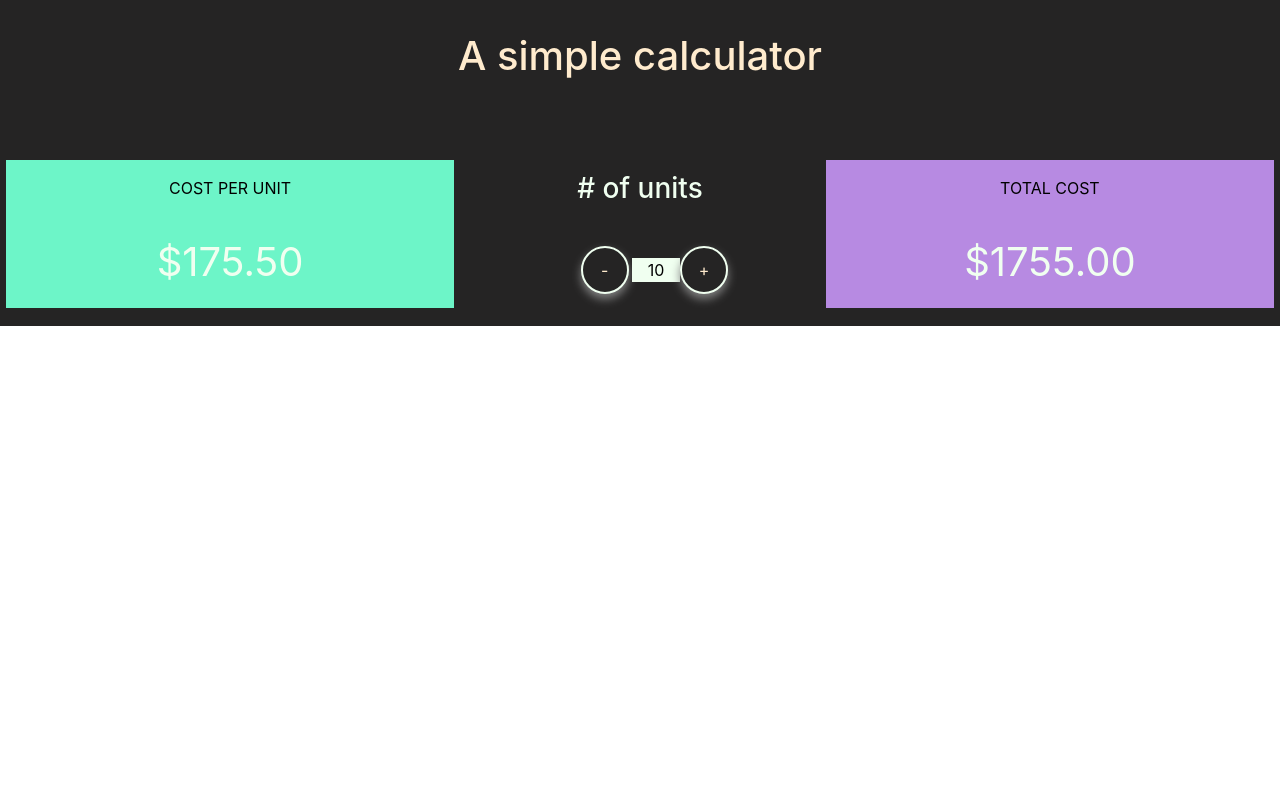
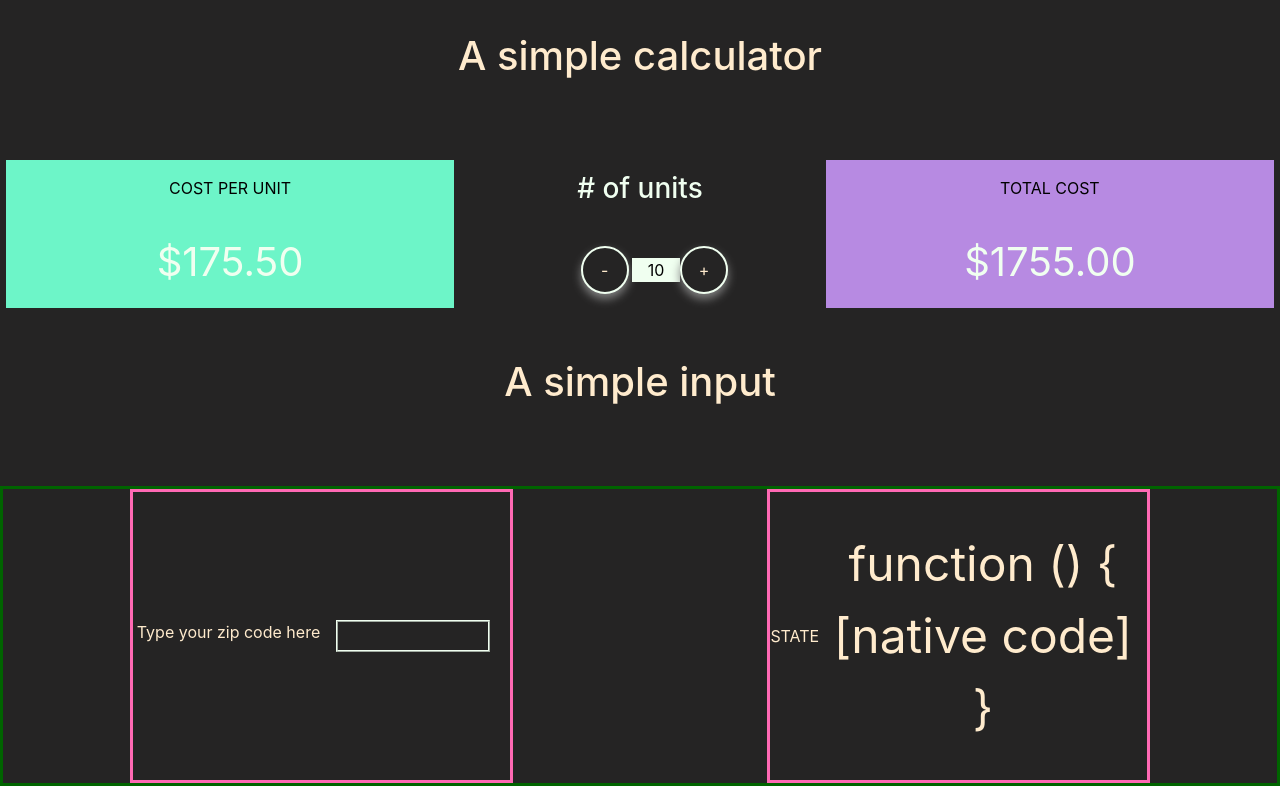
Before and after one commit to dwoodjazz/nuxt-app, a Nuxt app: page / in a window 1280 px wide. Built offline with nearby package versions, Linux system fonts and the light colour scheme.

Commit message:
Thursday Nov 18 changes including a second zipcode input project

```diff
--- a/components/Counter.vue
+++ b/components/Counter.vue
@@ -22,6 +22,22 @@
         <div class="totalCostItem costAmount" id="totalDisplay">${{(count*175.50).toFixed(2)}}</div>
       </div>
     </div>
+
+    <div class="hero">
+      <h1>A simple input</h1>
+    </div>
+    <div class="simpleInput">
+      <div class="inputBox">
+        <label for="zipCode">Type your zip code here</label>
+        <input type="text" id="zipEntry" name="zip" required
+       minlength="5" maxlength="5" size="10">
+      </div>
+
+      <div class="stateBox">
+        <div class="state">STATE</div>
+        <div id="stateResult" >{{zipToState}}</div>
+      </div>
+    </div>
   </div>
 </template>
 
@@ -41,11 +57,180 @@ export default {
     },
     computeTotalCost() {
         count*175.50
+    },
+    zipToState(zipEntry){
+          /* Zipcode cases alphabetized by state */
+          let zipcode=document.getElementById(zipEntry);
+      if (zipcode >= 35000 && zipcode <= 36999) {
+          st = 'AL';
+          state = 'Alabama';
+      } else if (zipcode >= 99500 && zipcode <= 99999) {
+          st = 'AK';
+          state = 'Alaska';
+      } else if (zipcode >= 85000 && zipcode <= 86999) {
+          st = 'AZ';
+          state = 'Arizona';
+      } else if (zipcode >= 71600 && zipcode <= 72999) {
+          st = 'AR';
+          state = 'Arkansas';
+      } else if (zipcode >= 90000 && zipcode <= 96699) {
+          st = 'CA';
+          state = 'California';
+      } else if (zipcode >= 80000 && zipcode <= 81999) {
+          st = 'CO';
+          state = 'Colorado';
+      } else if ((zipcode >= 6000 && zipcode <= 6389) || (zipcode >= 6391 && zipcode <= 6999)) {
+          st = 'CT';
+          state = 'Connecticut';
+      } else if (zipcode >= 19700 && zipcode <= 19999) {
+          st = 'DE';
+          state = 'Delaware';
+      } else if (zipcode >= 32000 && zipcode <= 34999) {
+          st = 'FL';
+          state = 'Florida';
+      } else if ( (zipcode >= 30000 && zipcode <= 31999) || (zipcode >= 39800 && zipcode <= 39999) ) {
+          st = 'GA';
+          state = 'Georgia';
+      } else if (zipcode >= 96700 && zipcode <= 96999) {
+          st = 'HI';
+          state = 'Hawaii';
+      } else if (zipcode >= 83200 && zipcode <= 83999) {
+          st = 'ID';
+          state = 'Idaho';
+      } else if (zipcode >= 60000 && zipcode <= 62999) {
+          st = 'IL';
+          state = 'Illinois';
+      } else if (zipcode >= 46000 && zipcode <= 47999) {
+          st = 'IN';
+          state = 'Indiana';
+      } else if (zipcode >= 50000 && zipcode <= 52999) {
+          st = 'IA';
+          state = 'Iowa';
+      } else if (zipcode >= 66000 && zipcode <= 67999) {
+          st = 'KS';
+          state = 'Kansas';
+      } else if (zipcode >= 40000 && zipcode <= 42999) {
+          st = 'KY';
+          state = 'Kentucky';
+      } else if (zipcode >= 70000 && zipcode <= 71599) {
+          st = 'LA';
+          state = 'Louisiana';
+      } else if (zipcode >= 3900 && zipcode <= 4999) {
+          st = 'ME';
+          state = 'Maine';
+      } else if (zipcode >= 20600 && zipcode <= 21999) {
+          st = 'MD';
+          state = 'Maryland';
+      } else if ((zipcode >= 1000 && zipcode <= 2799) || (zipcode == 5501) || (zipcode == 5544) ){
+          st = 'MA';
+          state = 'Massachusetts';
+      } else if (zipcode >= 48000 && zipcode <= 49999) {
+          st = 'MI';
+          state = 'Michigan';
+      } else if (zipcode >= 55000 && zipcode <= 56899) {
+          st = 'MN';
+          state = 'Minnesota';
+      } else if (zipcode >= 38600 && zipcode <= 39999) {
+          st = 'MS';
+          state = 'Mississippi';
+      } else if (zipcode >= 63000 && zipcode <= 65999) {
+          st = 'MO';
+          state = 'Missouri';
+      } else if (zipcode >= 59000 && zipcode <= 59999) {
+          st = 'MT';
+          state = 'Montana';
+      } else if (zipcode >= 27000 && zipcode <= 28999) {
+          st = 'NC';
+          state = 'North Carolina';
+      } else if (zipcode >= 58000 && zipcode <= 58999) {
+          st = 'ND';
+          state = 'North Dakota';
+      } else if (zipcode >= 68000 && zipcode <= 69999) {
+          st = 'NE';
+          state = 'Nebraska';
+      } else if (zipcode >= 88900 && zipcode <= 89999) {
+          st = 'NV';
+          state = 'Nevada';
+      } else if (zipcode >= 3000 && zipcode <= 3899) {
+          st = 'NH';
+          state = 'New Hampshire';
+      } else if (zipcode >= 7000 && zipcode <= 8999) {
+          st = 'NJ';
+          state = 'New Jersey';
+      } else if (zipcode >= 87000 && zipcode <= 88499) {
+          st = 'NM';
+          state = 'New Mexico';
+      } else if ( (zipcode >= 10000 && zipcode <= 14999) || (zipcode == 6390) || (zipcode == 501) || (zipcode == 544) ) {
+          st = 'NY';
+          state = 'New York';
+      } else if (zipcode >= 43000 && zipcode <= 45999) {
+          st = 'OH';
+          state = 'Ohio';
+      } else if ((zipcode >= 73000 && zipcode <= 73199) || (zipcode >= 73400 && zipcode <= 74999) ) {
+          st = 'OK';
+          state = 'Oklahoma';
+      } else if (zipcode >= 97000 && zipcode <= 97999) {
+          st = 'OR';
+          state = 'Oregon';
+      } else if (zipcode >= 15000 && zipcode <= 19699) {
+          st = 'PA';
+          state = 'Pennsylvania';
+      } else if (zipcode >= 300 && zipcode <= 999) {
+          st = 'PR';
+          state = 'Puerto Rico';
+      } else if (zipcode >= 2800 && zipcode <= 2999) {
+          st = 'RI';
+          state = 'Rhode Island';
+      } else if (zipcode >= 29000 && zipcode <= 29999) {
+          st = 'SC';
+          state = 'South Carolina';
+      } else if (zipcode >= 57000 && zipcode <= 57999) {
+          st = 'SD';
+          state = 'South Dakota';
+      } else if (zipcode >= 37000 && zipcode <= 38599) {
+          st = 'TN';
+          state = 'Tennessee';
+      } else if ( (zipcode >= 75000 && zipcode <= 79999) || (zipcode >= 73301 && zipcode <= 73399) ||  (zipcode >= 88500 && zipcode <= 88599) ) {
+          st = 'TX';
+          state = 'Texas';
+      } else if (zipcode >= 84000 && zipcode <= 84999) {
+          st = 'UT';
+          state = 'Utah';
+      } else if (zipcode >= 5000 && zipcode <= 5999) {
+          st = 'VT';
+          state = 'Vermont';
+      } else if ( (zipcode >= 20100 && zipcode <= 20199) || (zipcode >= 22000 && zipcode <= 24699) || (zipcode == 20598) ) {
+          st = 'VA';
+          state = 'Virginia';
+      } else if ( (zipcode >= 20000 && zipcode <= 20099) || (zipcode >= 20200 && zipcode <= 20599) || (zipcode >= 56900 && zipcode <= 56999) ) {
+          st = 'DC';
+          state = 'Washington DC';
+      } else if (zipcode >= 98000 && zipcode <= 99499) {
+          st = 'WA';
+          state = 'Washington';
+      } else if (zipcode >= 24700 && zipcode <= 26999) {
+          st = 'WV';
+          state = 'West Virginia';
+      } else if (zipcode >= 53000 && zipcode <= 54999) {
+          st = 'WI';
+          state = 'Wisconsin';
+      } else if (zipcode >= 82000 && zipcode <= 83199) {
+          st = 'WY';
+          state = 'Wyoming';
+      } else {
+          st = 'none';
+          state = 'none';
+          console.log('No state found matching', zipcode);
+      }
+
+      return st;
+
     }
   }
 }
 </script>
 
+  <!-- STYLING BLOCK -->
 
 <style scoped>
   * {
@@ -149,5 +334,53 @@ h1 {
   height:auto;
   width: 90%;
 }
+  /* <!-- Style for the Second Section of Project --> */
 
+
+.simpleInput {
+  display:flex;
+  height: 300px;
+  width: 100%;
+  border-style: solid;
+  border-color:darkgreen;
+  align-content: center;
+  justify-content: space-around;
+}
+
+.inputBox {
+  display: flex;
+  width: 30%;
+  height: 100%;
+  flex-basis: 1fr;
+  border-style: solid;
+  border-color:hotpink;
+  align-items: center;
+  justify-content: center;
+
+}
+
+.stateBox {
+  display: flex;
+  width: 30%;
+  height: 100%;
+  flex-basis: 1fr;
+  border-style: solid;
+  border-color:hotpink;
+  align-items: center;
+ justify-content: center;
+}
+
+#zipEntry {
+  border-style: ridge;
+  border-color: honeydew;
+  height: 2rem;
+  margin: 1rem;
+}
+
+.state {
+
+}
+#stateResult {
+  font-size: 3rem;
+}
 </style>
```
Lines whose indentation alone changed are shown as unchanged.
